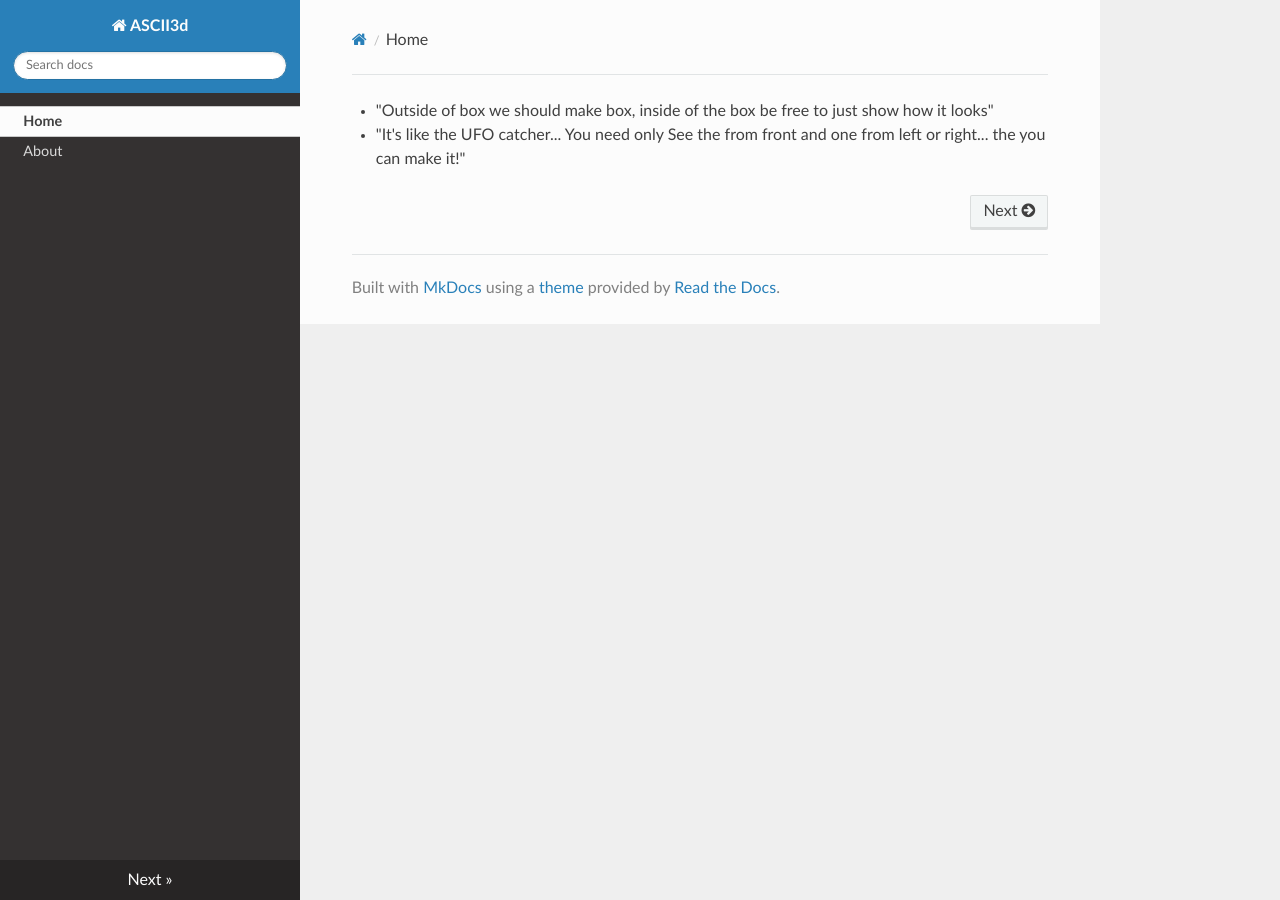
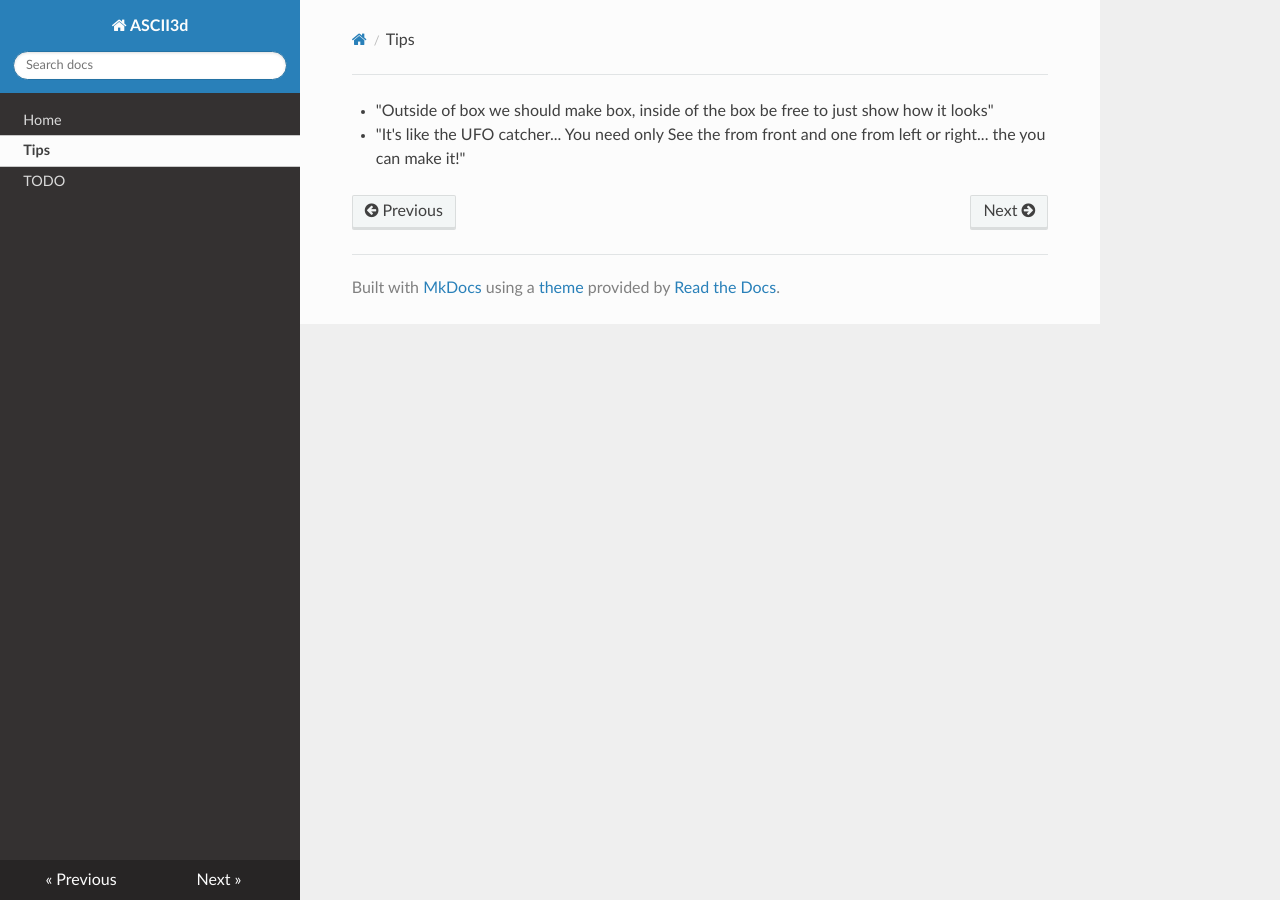
Before and after one commit to mehmannavaz/ASCII3D, an MkDocs documentation site: the page built from docs/09-Tips/quoets.md, in a window 1280 px wide. Built offline with MkDocs 1.6.1, drawn with Linux system fonts in a browser that asks for light colours; nearby versions of some CDN libraries; some of the changed lines change nothing that is shown.

Commit message:
Update mkdocs.yml

```diff
--- a/mkdocs.yml
+++ b/mkdocs.yml
@@ -1,5 +1,6 @@
 site_name: ASCII3d
 nav:
-  - Home: 09-Tips/quoets.md
-  - About: 10-TODO/01-2Sides3dRendering.md
+  - Home: index.md
+  - Tips: 09-Tips/quoets.md
+  - TODO: 10-TODO/01-2Sides3dRendering.md
 theme: readthedocs
```
